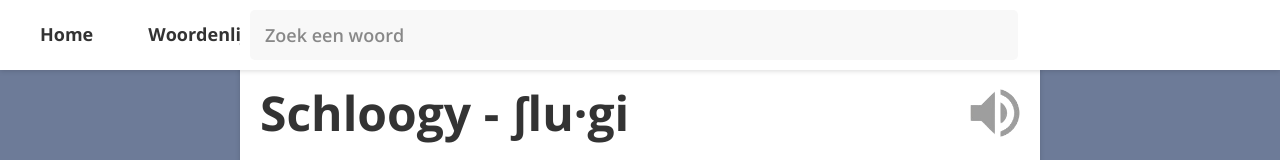
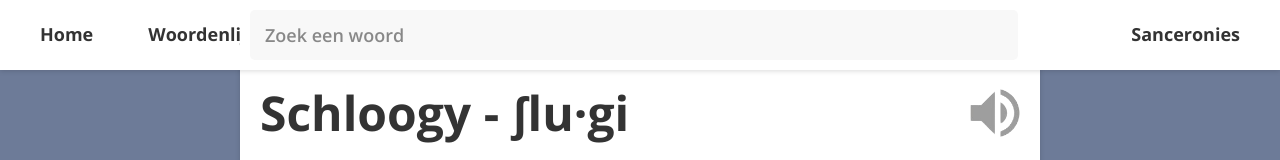
Before and after one commit to NewsNetOfficial/schloogy-book, a plain HTML site: page tools/woordtemplate.html in a window 1280 px wide. Shown: the top 160 px of the page. Drawn offline with nearby package versions, Linux system fonts and the light colour scheme.

```diff
--- a/tools/woordtemplate.html
+++ b/tools/woordtemplate.html
@@ -30,6 +30,9 @@
                     </ul>
                 </div>
             </div>
+            <button id="sanceronies" class="sanceronies">
+                <span class="title">Sanceronies</span>
+            </button>
         </div>
     </header>
 
```
Also changed, not shown: woordenboek/drerrieguy.html (+3 -0 lines), woordenboek/knuist.html (+3 -0 lines), woordenboek/schloogy.html (+3 -0 lines), woordenlijst.html (+3 -0 lines), 2 other files.
